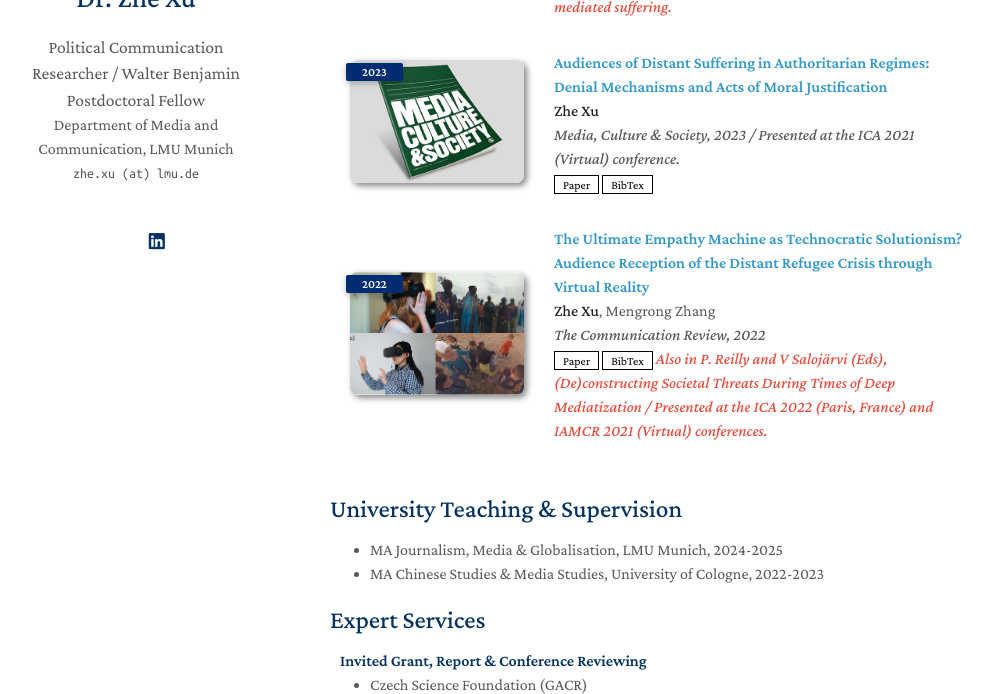
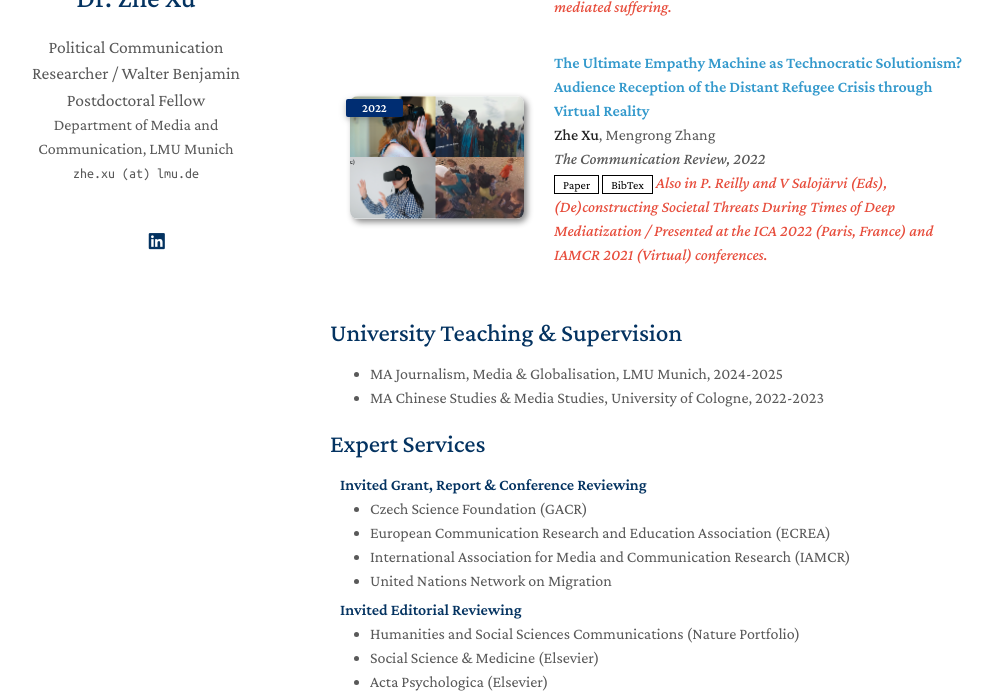
Before and after one commit to zhexuphd/home, a Jekyll site: the page built from index.md, in a window 1280 px wide and 900 px high, scrolled down 444 px, cut to the strip 206-900 px from the top of the window. Shown: the whole strip, without its empty margins (140-1133 px from the left). Built offline with Jekyll 4.4.1, drawn with Linux system fonts in a browser that asks for light colours; a style sheet for code colours, icons or effects is not loaded; our own code applies the rules of GitHub Pages for plain Markdown files.

Commit message:
Update publications.yml

```diff
--- a/_data/publications.yml
+++ b/_data/publications.yml
@@ -9,14 +9,6 @@
     bibtex: https://gist.githubusercontent.com/zhexuphd/0ec9134e3b5f077b5b2c443e96947240/raw/d04e8d6b3575742312460b2aadbd2d9f94a0e188/gistfile1.txt
     image: ./assets/img/paper1.jpg
 
-  - title: "Audiences of Distant Suffering in Authoritarian Regimes: Denial Mechanisms and Acts of Moral Justification"
-    authors: <strong>Zhe Xu</strong>
-    conference_short: 2023
-    conference: Media, Culture & Society, 2023 / Presented at the ICA 2021 (Virtual) conference.
-    paper: https://journals.sagepub.com/doi/abs/10.1177/01634437231155339
-    bibtex: https://gist.githubusercontent.com/zhexuphd/07dd092572b77ddae29f910e0f76106f/raw/69ad1df5094c0e29bac492ca873b28d5e94beef6/gistfile1.txt
-    image: ./assets/img/mcs-cover-social.jpg
-
   - title: "The Ultimate Empathy Machine as Technocratic Solutionism? Audience Reception of the Distant Refugee Crisis through Virtual Reality"
     authors: <strong>Zhe Xu</strong>, Mengrong Zhang
     conference_short: 2022
```
